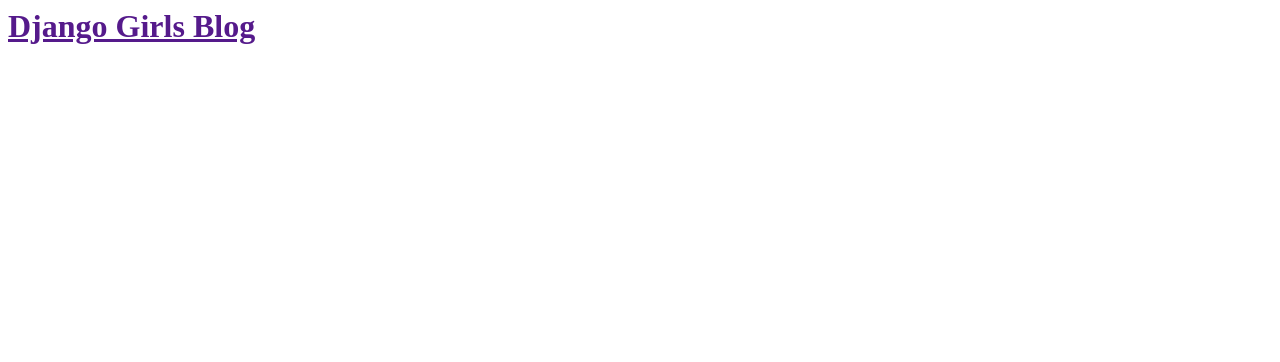
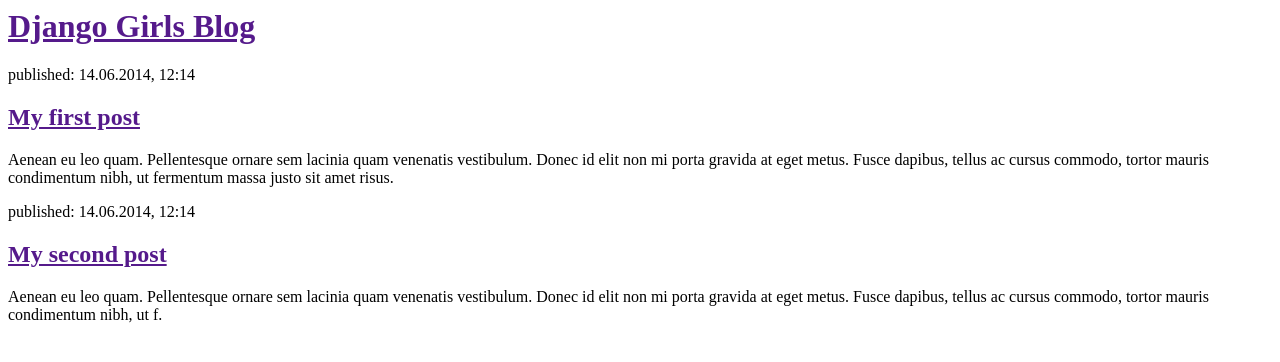
Before and after one commit to rcini/my-first-blog, a Django app: page / in a window 1280 px wide. Shown: the top 362 px of the page. Run offline with Django 3.2, Linux system fonts and the light colour scheme; data that the repository does not hold is empty.

Commit message:
Changed the HTML for the site.

```diff
--- a/blog/templates/blog/post_list.html
+++ b/blog/templates/blog/post_list.html
@@ -8,13 +8,15 @@
         </div>
 
         <div>
-           {% for post in posts %}
-                <div>
-                    <p>published: {{ post.published_date }}</p>
-                    <h1><a href="">{{ post.title }}</a></h1>
-                    <p>{{ post.text|linebreaks }}</p>
-               </div>
-            {% endfor %}
+            <p>published: 14.06.2014, 12:14</p>
+            <h2><a href="">My first post</a></h2>
+            <p>Aenean eu leo quam. Pellentesque ornare sem lacinia quam venenatis vestibulum. Donec id elit non mi porta gravida at eget metus. Fusce dapibus, tellus ac cursus commodo, tortor mauris condimentum nibh, ut fermentum massa justo sit amet risus.</p>
+        </div>
+
+        <div>
+            <p>published: 14.06.2014, 12:14</p>
+            <h2><a href="">My second post</a></h2>
+            <p>Aenean eu leo quam. Pellentesque ornare sem lacinia quam venenatis vestibulum. Donec id elit non mi porta gravida at eget metus. Fusce dapibus, tellus ac cursus commodo, tortor mauris condimentum nibh, ut f.</p>
         </div>
     </body>
 </html>
--- a/blog/views.py
+++ b/blog/views.py
@@ -4,5 +4,4 @@
 
 # Create your views here.
 def post_list(request):
-    posts = Post.objects.order_by('published_date')
-    return render(request, 'blog/post_list.html', {'posts': posts})
+    return render(request, 'blog/post_list.html', {})
```
